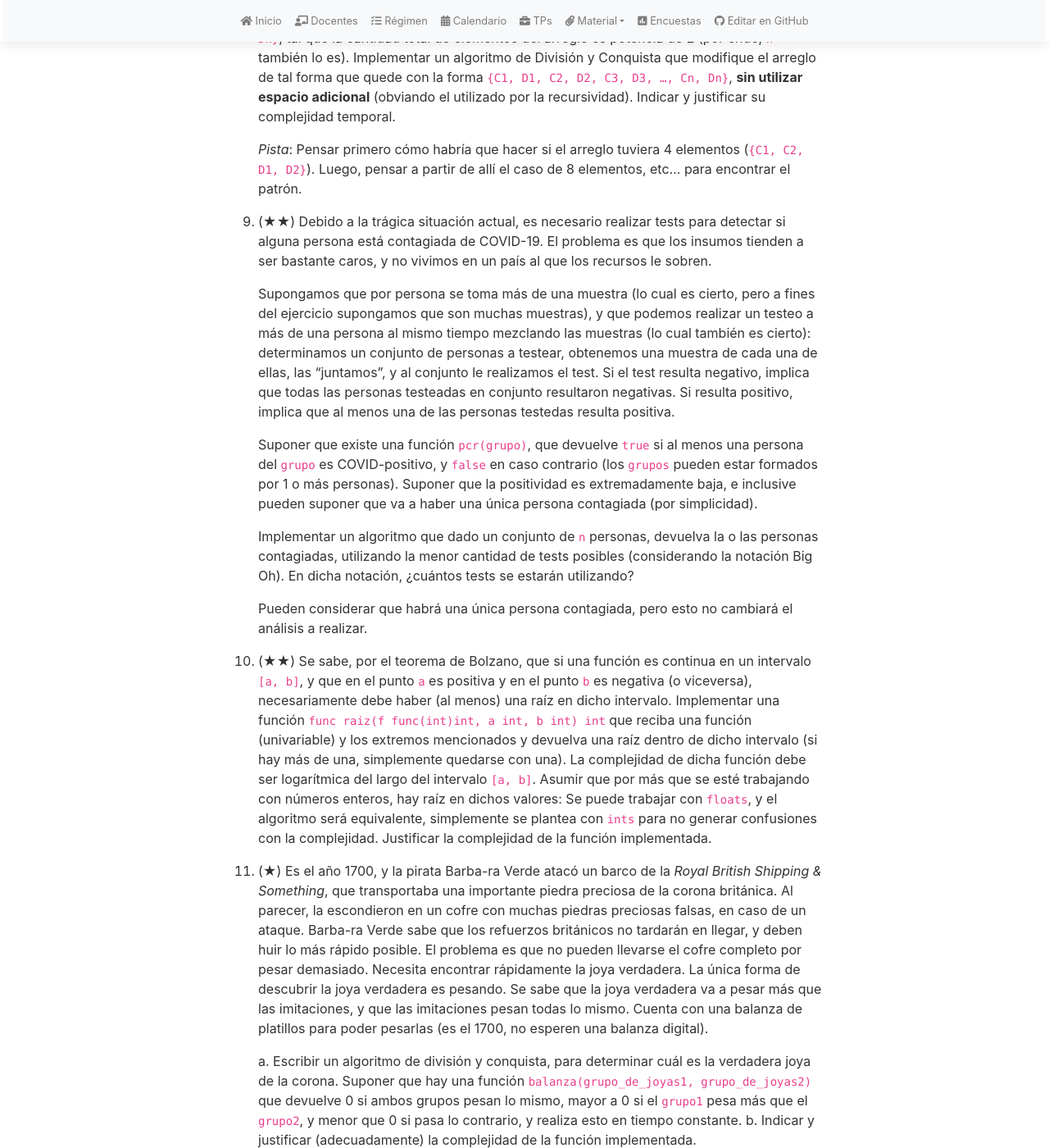
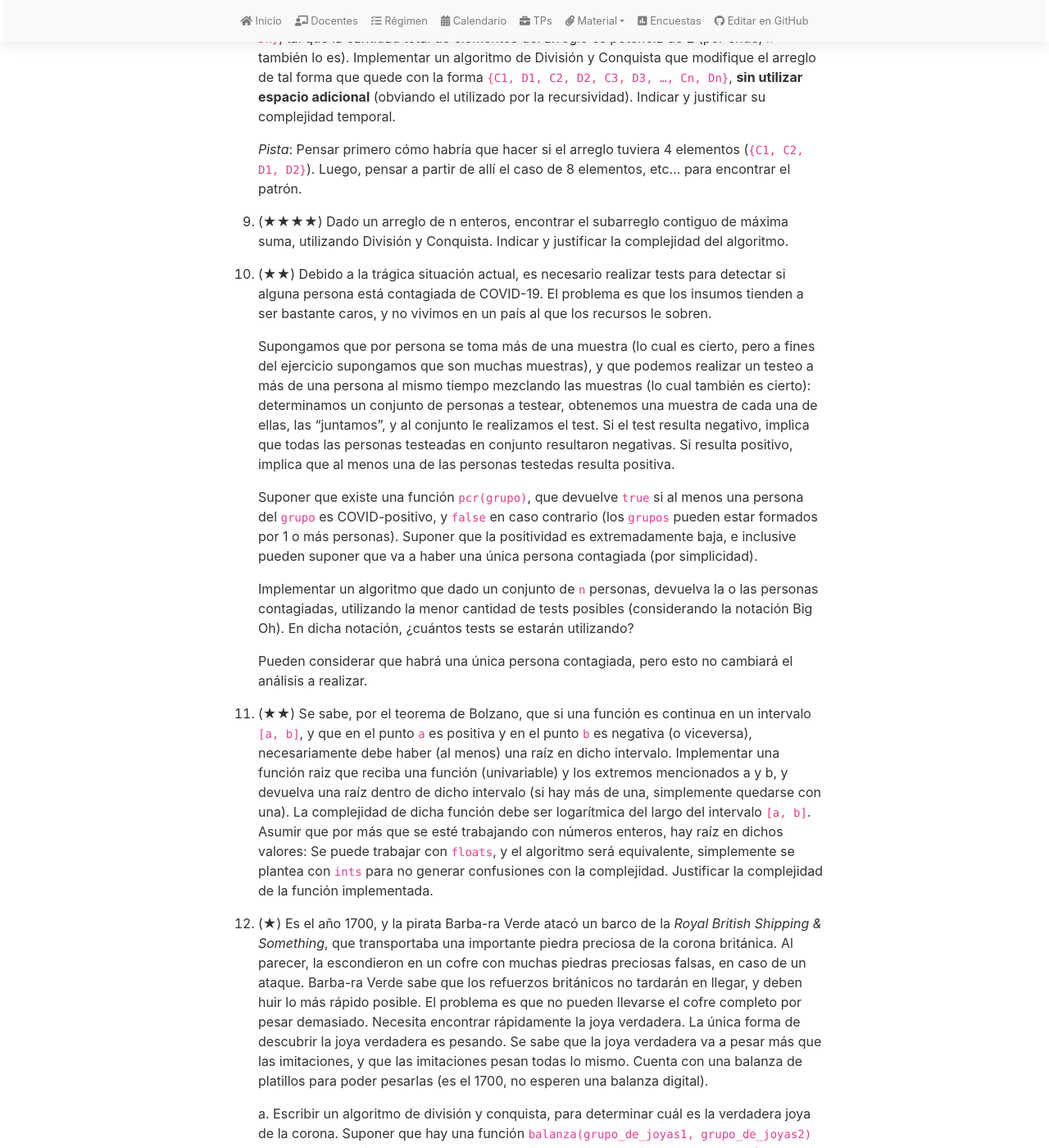
Before and after one commit to algoritmos-rw/tda_bg, a Jekyll site: the page built from material/guias/dyc.md, in a window 1280 px wide and 1400 px high, scrolled down 1591 px. Shown: the whole window at 82% size. Built offline with Jekyll 4.4.1, drawn with Linux system fonts in a browser that asks for light colours; nearby versions of some CDN libraries; our own code applies the rules of GitHub Pages for plain Markdown files; some of the changed text lies outside the part shown.

Commit message:
Typos y agregar ejercicio 2023c1p1

```diff
--- a/material/guias/dyc.md
+++ b/material/guias/dyc.md
@@ -24,13 +24,12 @@ math: true
 1.  (★) Implementar, por división y conquista, una función que dado un arreglo sin elementos repetidos y _casi ordenado_ (todos los elementos se
     encuentran ordenados, salvo uno), obtenga el elemento fuera de lugar. Indicar y justificar su complejidad temporal.
 
-1.  (★) Se tiene un arreglo en el que se registran los resultados de tests automáticos de una porción de código. Este código se encontraba funcionando,
-    pero debido a unos cambios que se están realizando, en algún momento dejó de funcionar. Se registra un 1 si pasa los tests, 0 en caso contrario.
+1.  (★) Se tiene un arreglo en el que se registran los resultados de tests automáticos de una porción de código. Este código se encontraba funcionando
+    pero, debido a unos cambios que se están realizando, en algún momento dejó de funcionar. Se registra un 1 si pasa los tests, 0 en caso contrario.
     De esta manera, el arreglo tendrá la forma `[1, 1, 1, ..., 0, 0, ...]` (es decir, _unos seguidos de ceros_). Se pide:
     a. una función de orden $$\mathcal{O}(\log n)$$ que, por división y conquista, encuentre el índice del primer 0, de forma que se pueda reconocer
     rápidamente en qué modificación del código se dejó de pasar los tests. Si no hay ningún 0 (solo hay unos), debe devolver -1.
     b. demostrar con el Teorema Maestro que la función es, en efecto, $$\mathcal{O}(\log n)$$.
-    {:.lower_alpha}
 
     Ejemplos:
 
@@ -79,6 +78,9 @@ math: true
 	_Pista_: Pensar primero cómo habría que hacer si el arreglo tuviera 4 elementos
 	(`{C1, C2, D1, D2}`). Luego, pensar a partir de allí el caso de 8 elementos, etc...
 	para encontrar el patrón.
+
+1.  (★★★★) Dado un arreglo de n enteros, encontrar el subarreglo contiguo de máxima suma, utilizando
+    División y Conquista. Indicar y justificar la complejidad del algoritmo.
 
 1.	(★★) Debido a la trágica situación actual, es necesario realizar tests para detectar
 	si alguna persona está contagiada de COVID-19. El problema es que los insumos
@@ -107,8 +109,8 @@ math: true
 1. 	(★★) Se sabe, por el teorema de Bolzano, que si una función es continua en un intervalo `[a, b]`,
 	y que en el punto `a` es positiva y en el punto `b` es negativa (o viceversa), necesariamente
 	debe haber (al menos) una raíz en dicho intervalo. Implementar una función
-	`func raiz(f func(int)int, a int, b int) int` que reciba una función (univariable) y
-	los extremos mencionados y devuelva una raíz dentro de dicho intervalo (si hay más de una,
+	raiz que reciba una función (univariable) y los extremos mencionados a y b,
+	y devuelva una raíz dentro de dicho intervalo (si hay más de una,
 	simplemente quedarse con una). La complejidad de dicha función debe ser logarítmica del
 	largo del intervalo `[a, b]`. Asumir que por más que se esté trabajando con números enteros,
 	hay raíz en dichos valores: Se puede trabajar con `floats`, y el algoritmo será equivalente,
```
Also changed, not shown: other parts of material/guias/dyc.md (+1 -1 lines).
